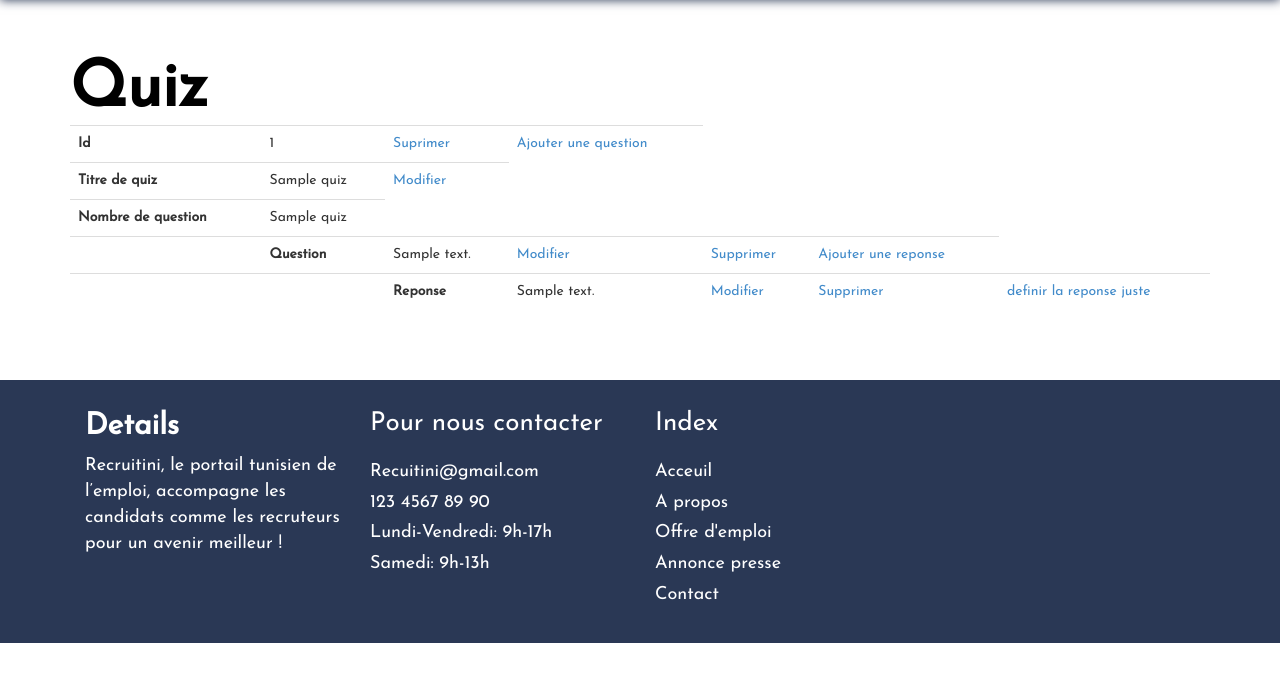
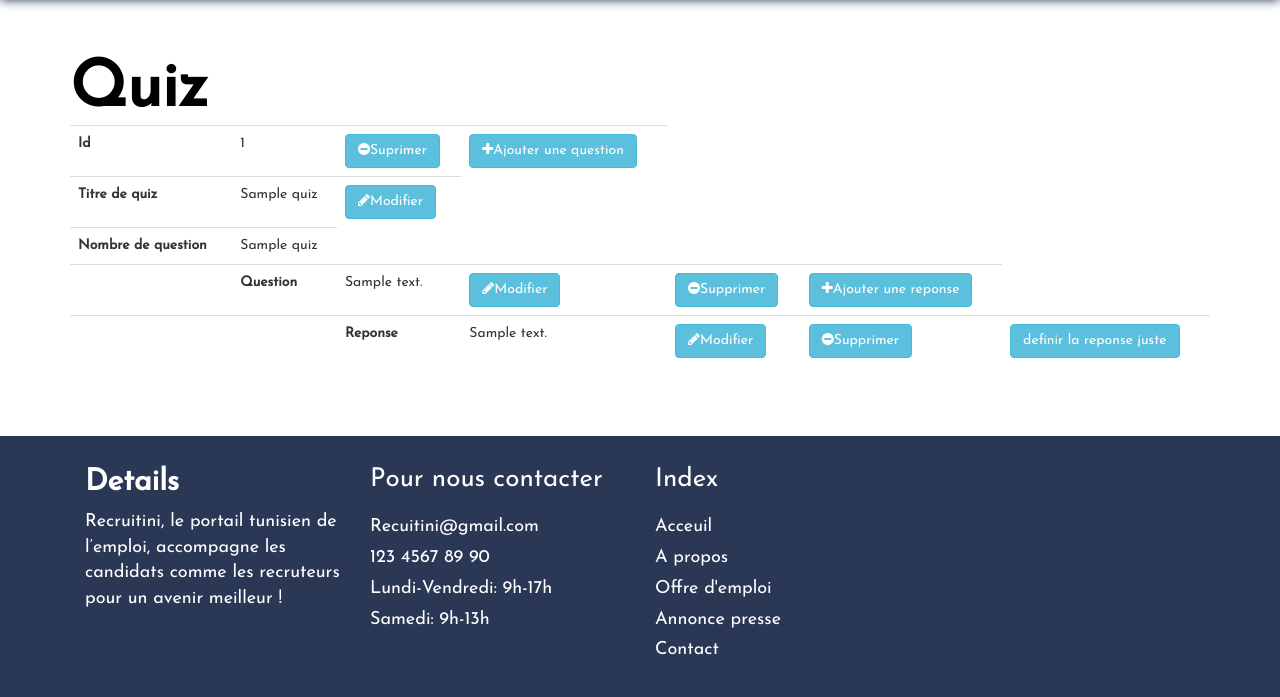
Before and after one commit to Bouadila/PIDev, a Symfony app: template ProjPiDev/templates/quiz/showQuiz.html.twig in a window 1280 px wide. Shown: the part 55-752 px from the top of the page. Run offline with Twig, Linux system fonts and the light colour scheme; the template is opened without the code that fills it: most values are stand-ins (such as "Sample title", 1, 10 or a date in 2020); some libraries are stand-ins or nearby versions; some web fonts are replaced.

Commit message:
fixing design issue

```diff
--- a/ProjPiDev/templates/quiz/showQuiz.html.twig
+++ b/ProjPiDev/templates/quiz/showQuiz.html.twig
@@ -10,13 +10,13 @@
             <tr>
                 <th>Id</th>
                 <td>{{ quiz.id }}</td>
-                <td><a href="{{ path('quiz_delete', {'id': quiz.id}) }}">Suprimer</a></td>
-                <td><a href="{{ path('question_new', {'id_quiz': quiz.id, 'nb_question' : '-1'}) }}">Ajouter une question</a></td>
+                <td><a class="btn btn-info" href="{{ path('quiz_delete', {'id': quiz.id}) }}"><i class="fa fa-minus-circle" aria-hidden="true"></i>Suprimer</a></td>
+                <td><a class="btn btn-info" href="{{ path('question_new', {'id_quiz': quiz.id, 'nb_question' : '-1'}) }}"><i class="fa fa-plus" aria-hidden="true"></i>Ajouter une question</a></td>
             </tr>
             <tr>
                 <th>Titre de quiz</th>
                 <td>{{ quiz.nomQuiz }}</td>
-                <td><a href="{{ path('quiz_edit', {'id': quiz.id}) }}">Modifier</a></td>
+                <td><a class="btn btn-info" href="{{ path('quiz_edit', {'id': quiz.id}) }}"><i class="fa fa-pencil" aria-hidden="true"></i>Modifier</a></td>
 
             </tr>
             <tr>
@@ -28,23 +28,23 @@
                 <td></td>
                     <th>Question</th>
                 <td>{{ ques.contenuQues }}</td>
-                <td><a href="{{ path('question_edit', {'id': ques.id}) }}">Modifier</a></td>
-                <td><a href="{{ path('question_delete', {'id': ques.id}) }}">Supprimer</a></td>
-                <td><a href="{{ path('reponse_add', {'ques_id': ques.id}) }}">Ajouter une reponse</a></td>
+                <td><a class="btn btn-info" href="{{ path('question_edit', {'id': ques.id}) }}"><i class="fa fa-pencil" aria-hidden="true"></i>Modifier</a></td>
+                <td><a class="btn btn-info" href="{{ path('question_delete', {'id': ques.id}) }}"><i class="fa fa-minus-circle" aria-hidden="true"></i>Supprimer</a></td>
+                <td><a class="btn btn-info" href="{{ path('reponse_add', {'ques_id': ques.id}) }}"><i class="fa fa-plus" aria-hidden="true"></i>Ajouter une reponse</a></td>
                 {% for reponse in ques.reponses %}
                     <tr>
                         <td></td><td></td>
                         <th>Reponse</th>
                         {% if not(ques.repjust is null) and ques.repjust.id == reponse.id %}
-                        <td style="background-color:limegreen">{{ reponse.contenuRep }}</td>
+                        <td >{{ reponse.contenuRep }} <i style="font-size: 150%; color:limegreen" class="fa fa-check-circle-o" aria-hidden="true"></i></td>
                         {% else %}
                             <td>{{ reponse.contenuRep }}</td>
                         {% endif %}
 
-                        <td><a href="{{ path('reponse_edit', {'id': reponse.id}) }}">Modifier</a></td>
-                        <td><a href="{{ path('reponse_delete', {'id': reponse.id}) }}">Supprimer</a></td>
+                        <td><a class="btn btn-info" href="{{ path('reponse_edit', {'id': reponse.id}) }}"><i class="fa fa-pencil" aria-hidden="true"></i>Modifier</a></td>
+                        <td><a class="btn btn-info" href="{{ path('reponse_delete', {'id': reponse.id}) }}"><i class="fa fa-minus-circle" aria-hidden="true"></i>Supprimer</a></td>
                         {% if not(not(ques.repjust is null) and ques.repjust.id == reponse.id) %}
-                        <td><a href="{{ path('reponse_correct', {'id': reponse.id}) }}">definir la reponse juste</a></td>
+                        <td><a class="btn btn-info" href="{{ path('reponse_correct', {'id': reponse.id}) }}">definir la reponse juste</a></td>
                         {% endif %}
                     </tr>
                 {% endfor %}
--- a/ProjPiDev/templates/quiz/showResult.html.twig
+++ b/ProjPiDev/templates/quiz/showResult.html.twig
@@ -20,9 +20,9 @@
         <tr>
             <th>Reponse condidat </th>
             {% if  reponse.reponse == reponse.question.repjust %}
-                <td style="background-color:limegreen">{{ reponse.reponse.contenuRep }}</td>
+                <td >{{ reponse.reponse.contenuRep }}<i style="font-size: 150%; color:limegreen" class="fa fa-check-circle-o" aria-hidden="true"></i></td>
             {% else %}
-                <td style="background-color:red">{{ reponse.reponse.contenuRep }}</td>
+                <td >{{ reponse.reponse.contenuRep }}<i style="font-size: 150%; color:red" class="fa fa-times-circle-o"S aria-hidden="true"></i></td>
             {% endif %}
         </tr>
         {% endfor %}
```
